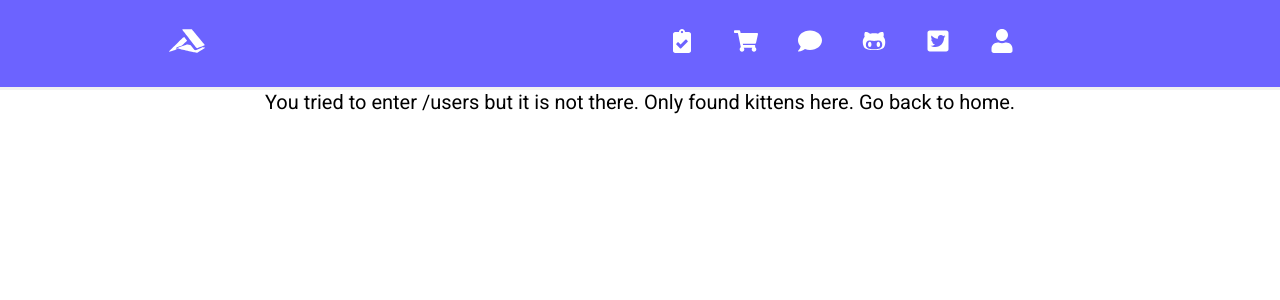
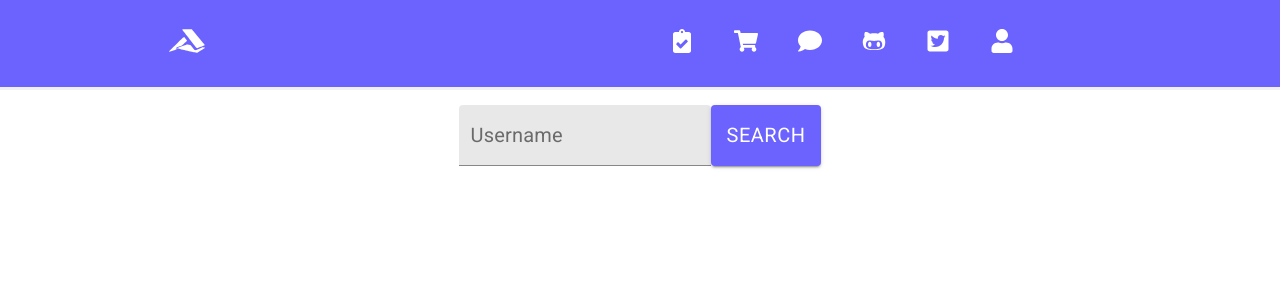
Before and after one commit to rnied137/Front, a React (Create React App) app: page /users in a window 1280 px wide. Shown: the top 300 px of the page. Built offline with nearby package versions, Linux system fonts and the light colour scheme.

Commit message:
search bar

```diff
--- a/package.json
+++ b/package.json
@@ -3,6 +3,8 @@
   "version": "0.1.0",
   "private": true,
   "dependencies": {
+    "@material-ui/core": "^4.11.0",
+    "@material-ui/styles": "^4.10.0",
     "@testing-library/jest-dom": "^4.2.4",
     "@testing-library/react": "^9.3.2",
     "@testing-library/user-event": "^7.1.2",
--- a/src/App.css
+++ b/src/App.css
@@ -4,6 +4,12 @@
   font-size: 20px;
 }
 
+
+.root {
+
+  --primary-color: #ff6584;
+  --secondary-color:#6c63ff;
+}
 .App {
   text-align: center;
 }
--- a/src/App.js
+++ b/src/App.js
@@ -12,6 +12,7 @@ import Contact from "./Components/Contact";
 import Products from "./Components/Products";
 import NotFound from "./Components/NotFound";
 import { ShoppingCart } from "./Components/ShoppingCart";
+import Users from "./Components/Users";
 
 function App() {
   return (
@@ -24,7 +25,8 @@ function App() {
           <Route exact path="/products" component={Products} />
           <Route exact path="/shoppingCart" component={ShoppingCart} />
           <Route exact path="/" component={Test} />
-           <Route path="*" component={NotFound} />
+          <Route exact path="/users" component={Users} />
+           <Route path="*" component={NotFound} />1
         </Switch>
       </div>
     </Router>
--- a/src/Components/Navbar/RightNavbar.js
+++ b/src/Components/Navbar/RightNavbar.js
@@ -53,6 +53,9 @@ const UI = styled.ul`
     transition: transform 0.3s ease-in;
     align-items: center;
 
+	p {
+	}
+
     li:hover {
       background-color: #6c63ff;
       color: white;
@@ -106,7 +109,6 @@ useEffect(() => {
         <NavLink to="/">
           <GithubIcon size={"1.2rem"} />
 		  {renderMenuItem("Github")}
-
         </NavLink>
       </li>
 
--- a/src/Components/Users.js
+++ b/src/Components/Users.js
@@ -1,5 +1,11 @@
-import React, { useState } from 'react';
-import styled from 'styled-components';
+import React, { useState } from "react";
+import styled from "styled-components";
+
+import { TextField, Button } from "@material-ui/core";
+
+import { createMuiTheme, MuiThemeProvider } from "@material-ui/core/styles";
+
+import COLORS from "../colors";
 
 const StyledForm = styled.div`
   display: flex;
@@ -7,13 +13,11 @@ const StyledForm = styled.div`
   justify-content: center;
   margin-top: 15px;
 
-	label {
-		input {
-			height: 36px;
-			border: 2px solid #6c63ff;
-			border-radius: 5px;
-			color: #6c63ff;
-			background-color: transparent;
+  form {
+    display: flex;
+
+    Button {
+      background: ${COLORS.primary};
     }
   }
 
@@ -22,35 +26,46 @@ const StyledForm = styled.div`
   }
   .element {
     padding: 20px;
-        line-height:1.5;
+    line-height: 1.5;
   }
 `;
 
 const UsersArray = [
   {
-		name: 'radek',
-		avatar: 'test',
-		password: 'pass'
+    name: "radek",
+    avatar: "test",
+    password: "pass",
   },
   {
-		name: 'julek',
-		avatar: 'test2',
-		password: '12345'
-	}
+    name: "julek",
+    avatar: "test2",
+    password: "12345",
+  },
 ];
 
 const Users = () => {
-	const [ name, setName ] = useState('Username');
-	const [ users, setUsers ] = useState(UsersArray);
+  const [name, setName] = useState("Username");
+  const [users, setUsers] = useState(UsersArray);
   console.log(users);
+
+  const theme = createMuiTheme({
+    palette: {
+      primary: {
+        main: "#6c63ff",
+      },
+      secondary: {
+        main: "#ff6584",
+      },
+    },
+  });
 
   const returnUsers = (event) => {
     event.preventDefault();
-		console.log('got x users');
+    console.log("got x users");
     const test = {
-			name: '1',
-			avatar: '2',
-			password: '3'
+      name: "1",
+      avatar: "2",
+      password: "3",
     };
 
     setUsers(users.concat(test));
@@ -65,22 +80,13 @@ const Users = () => {
     <React.Fragment>
       <StyledForm>
         <form>
-					<label>
-						Username:
-						<input type="text" onChange={setSearchUserName} />
-					</label>
-
-					<input type="submit" value="Wyszukaj" onClick={returnUsers} />
+          <MuiThemeProvider theme={theme}>
+            <TextField id="filled-basic" variant="filled" label="Username" />
+            <Button variant="contained" color="primary">
+              Search
+            </Button>
+          </MuiThemeProvider>
         </form>
-                <hr/>
-				<div className="elements">
-					{users.map((element) => (
-						<div className="element">
-							<p>{element.name}</p>
-							<p>{element.avatar}</p>
-						</div>
-					))}
-				</div>
       </StyledForm>
     </React.Fragment>
   );
--- /dev/null
+++ b/src/colors.js
@@ -0,0 +1,4 @@
+ const COLORS = {
+    primary: '#ff6584',
+    secondary:'#6c63ff',
+};
```
Also changed, not shown: 1 other file (tests, documents, lock files or other folders). Lines whose indentation alone changed are shown as unchanged.
